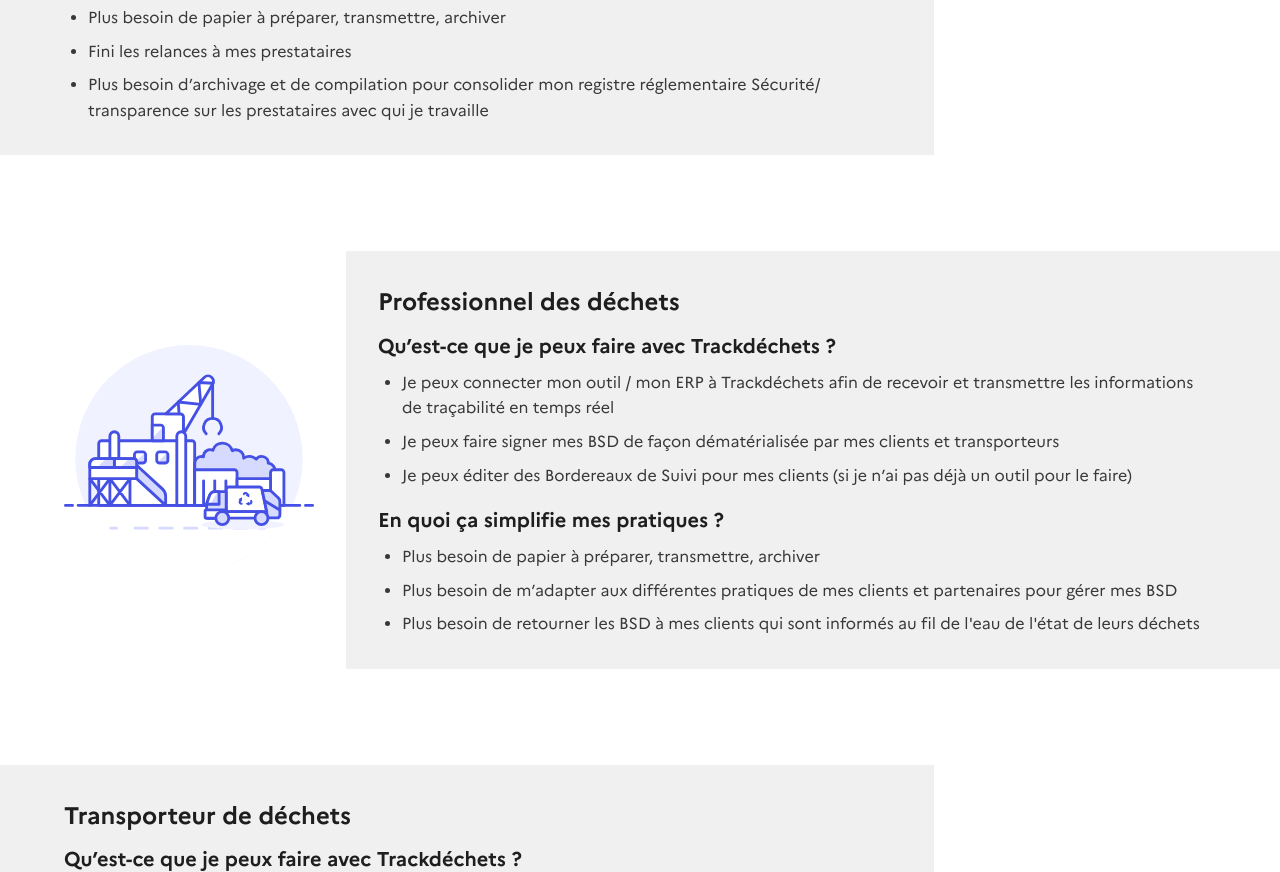
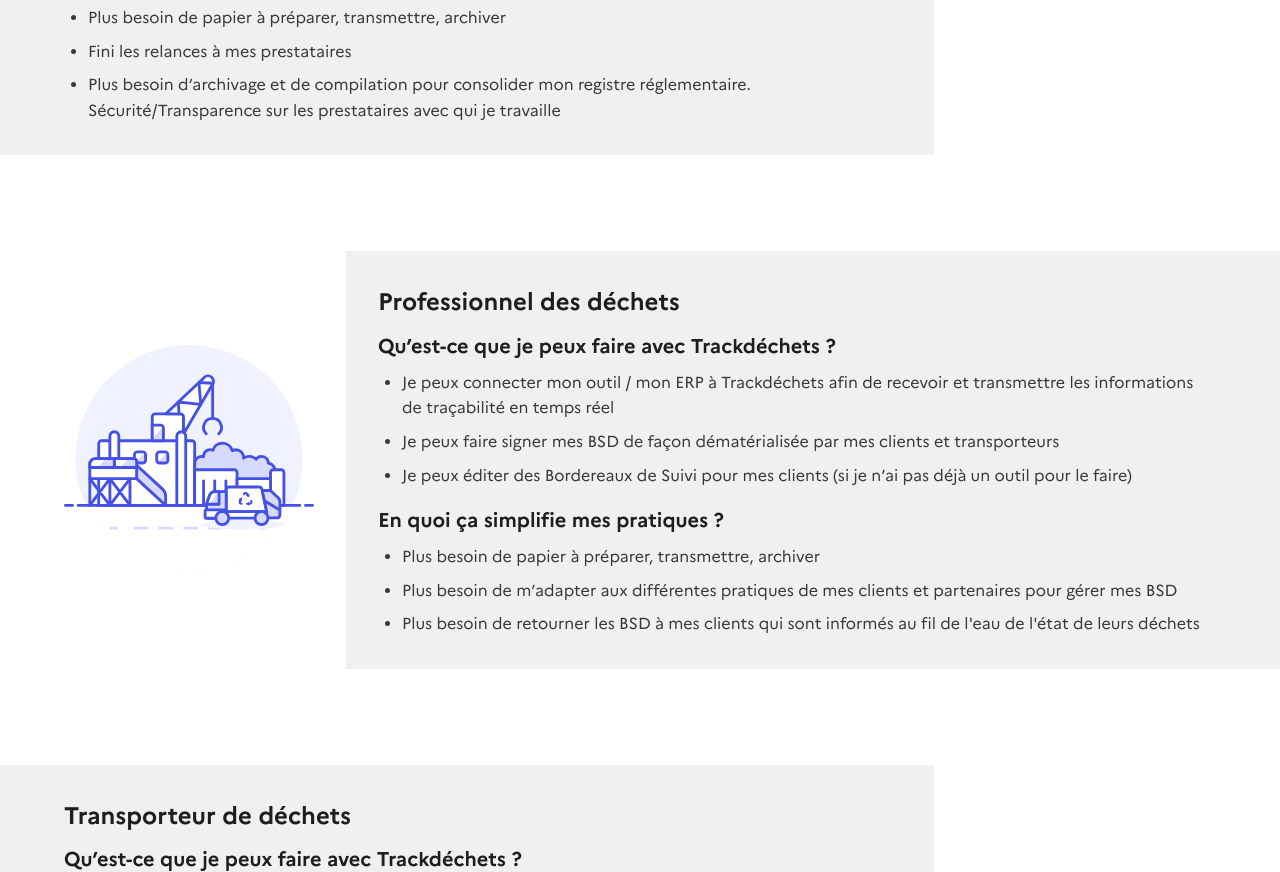
Before and after one commit to chrischarousset/trackdechets-website, a Gatsby site: page / in a window 1280 px wide. Shown: the part 2693-3565 px from the top of the page. Built offline with nearby package versions, Linux system fonts and the light colour scheme; Gatsby itself is replaced by a stand-in of ours.

Commit message:
Update Profiles.tsx
point ajouté

```diff
--- a/src/components/pages/Home/Profiles.tsx
+++ b/src/components/pages/Home/Profiles.tsx
@@ -123,7 +123,7 @@
               <ListItem>Fini les relances à mes prestataires</ListItem>
               <ListItem>
                 Plus besoin d’archivage et de compilation pour consolider mon
-                registre réglementaire Sécurité/ transparence sur les
+                registre réglementaire. Sécurité/Transparence sur les
                 prestataires avec qui je travaille
               </ListItem>
             </ProfilesItemList>
```
